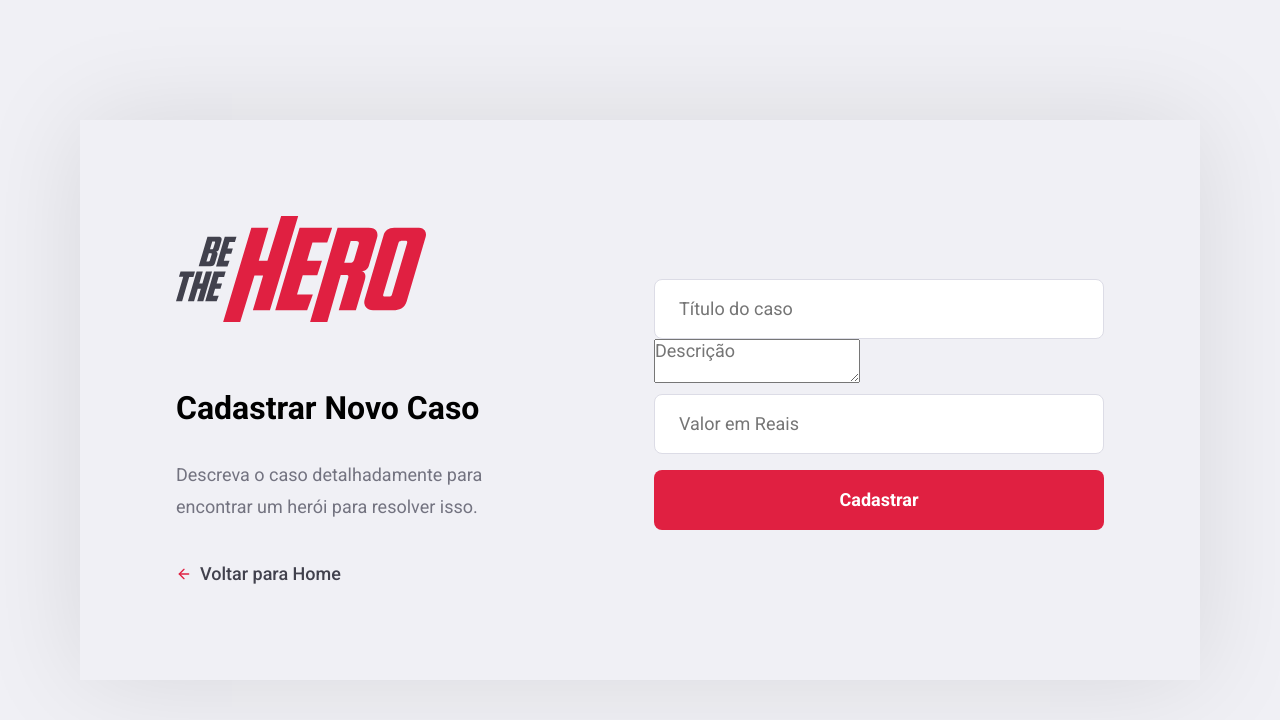
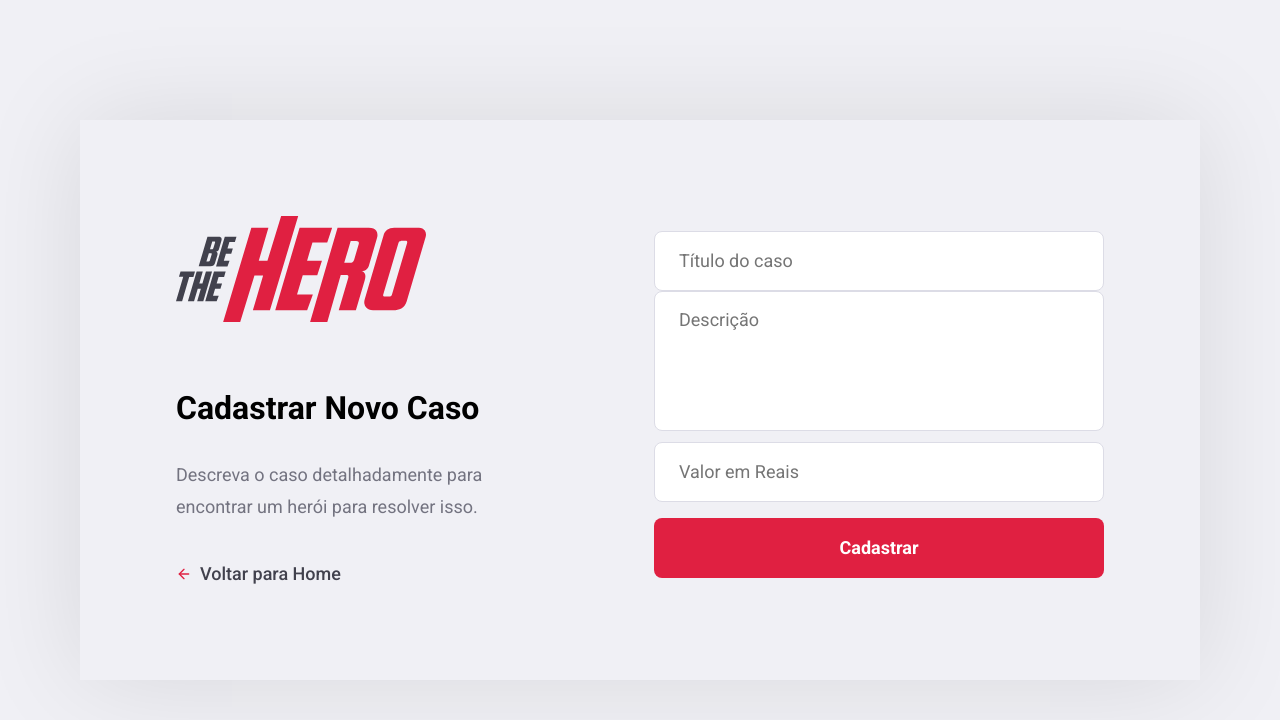
Before and after one commit to vitorsemidio-dev/be-the-hero-web, a React (Create React App) app: page /incidents/new in a window 1280 px wide. Shown: the top 720 px of the page. Built offline with nearby package versions, Linux system fonts and the light colour scheme.

Commit message:
Estilos textarea

```diff
--- a/src/global.css
+++ b/src/global.css
@@ -30,6 +30,17 @@ form input {
   border: 1px solid #dcdce6;
   border-radius: 8px;
   padding: 0 24px;
+}
+
+form textarea {
+  width: 100%;
+  min-height: 140px;
+  color: #333;
+  border: 1px solid #dcdce6;
+  border-radius: 8px;
+  padding: 16px 24px;
+  line-height: 24px;
+  resize: none;
 }
 
 .button {
--- a/src/pages/NewIncident/index.js
+++ b/src/pages/NewIncident/index.js
@@ -17,7 +17,7 @@ export default function NewIncident() {
 
           <p>Descreva o caso detalhadamente para encontrar um herói para resolver isso.</p>
 
-          <Link className="back-link" to="/">
+          <Link className="back-link" to="/profile">
             <FiArrowLeft size={16} color="#E02041"/>
             Voltar para Home
           </Link>
--- a/src/pages/NewIncident/styles.css
+++ b/src/pages/NewIncident/styles.css
@@ -41,6 +41,7 @@
   max-width: 450px;
 }
 
-.new-incident-container .content form input {
+.new-incident-container .content form input,
+.new-incident-container .content form textarea {
   margin-top: 8px;
 }
```
